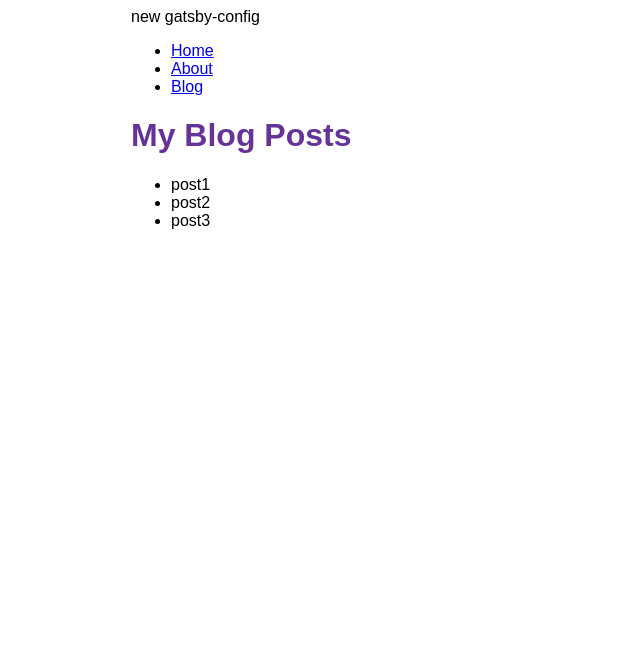
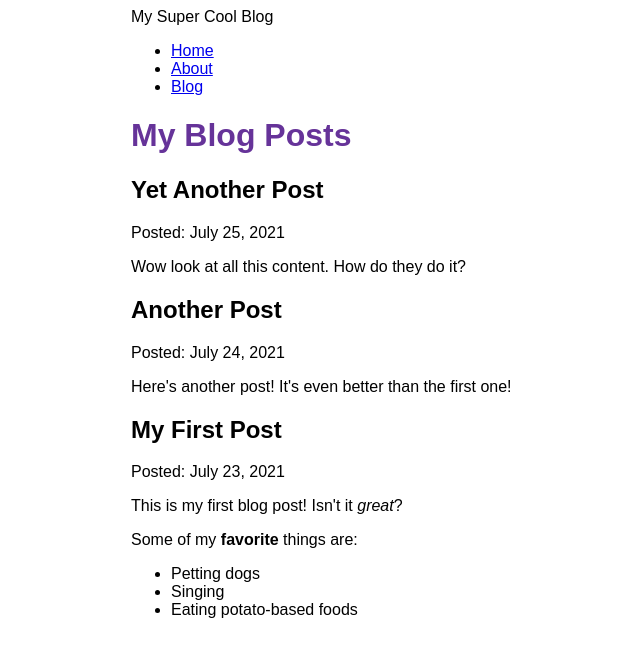
Before and after one commit to johannes112/my-second-gatsby-site, a Gatsby site: page /blog in a window 1280 px wide. Shown: the whole page, without its empty margins (259-899 px from the left). Built offline with nearby package versions, Linux system fonts and the light colour scheme; Gatsby itself is replaced by a stand-in of ours.

Commit message:
added plugin to read content of files

```diff
--- a/gatsby-config.js
+++ b/gatsby-config.js
@@ -1,17 +1,17 @@
 module.exports = {
   siteMetadata: {
-    title: `new gatsby-config`,
-    siteUrl: `https://www.yourdomain.tld`,
+    title: "My Super Cool Blog",
   },
   plugins: [
     "gatsby-plugin-image",
     "gatsby-plugin-sharp",
     {
-      resolve: "gatsby-source-filesystem",
+      resolve: `gatsby-source-filesystem`,
       options: {
         name: `blog`,
-        path: `${__dirname}/blog`,
+        path: `${__dirname}/blog/`,
       },
     },
+    "gatsby-plugin-mdx",
   ],
 };
--- a/package.json
+++ b/package.json
@@ -15,8 +15,11 @@
     "clean": "gatsby clean"
   },
   "dependencies": {
+    "@mdx-js/mdx": "^1.6.22",
+    "@mdx-js/react": "^1.6.22",
     "gatsby": "^4.10.2",
     "gatsby-plugin-image": "^2.11.1",
+    "gatsby-plugin-mdx": "^3.11.1",
     "gatsby-plugin-sharp": "^4.11.1",
     "gatsby-source-filesystem": "^4.11.1",
     "react": "^17.0.1",
--- a/src/pages/blog.js
+++ b/src/pages/blog.js
@@ -1,27 +1,34 @@
 import * as React from "react";
 import { graphql } from "gatsby";
+import { MDXRenderer } from "gatsby-plugin-mdx";
 import Layout from "../components/layout";
 
 const BlogPage = ({ data }) => {
   return (
     <Layout pageTitle="My Blog Posts">
-      <ul>
-        {data.allFile.nodes.map((node) => (
-          <li key={node.name}>{node.name}</li>
-        ))}
-      </ul>
+      {data.allMdx.nodes.map((node) => (
+        <article key={node.id}>
+          <h2>{node.frontmatter.title}</h2>
+          <p>Posted: {node.frontmatter.date}</p>
+          <MDXRenderer>{node.body}</MDXRenderer>
+        </article>
+      ))}
     </Layout>
   );
 };
 
 export const query = graphql`
   query {
-    allFile {
+    allMdx(sort: { fields: frontmatter___date, order: DESC }) {
       nodes {
-        name
+        frontmatter {
+          date(formatString: "MMMM D, YYYY")
+          title
+        }
+        id
+        body
       }
     }
   }
 `;
-
 export default BlogPage;
```
Also changed, not shown: 1 other file.
